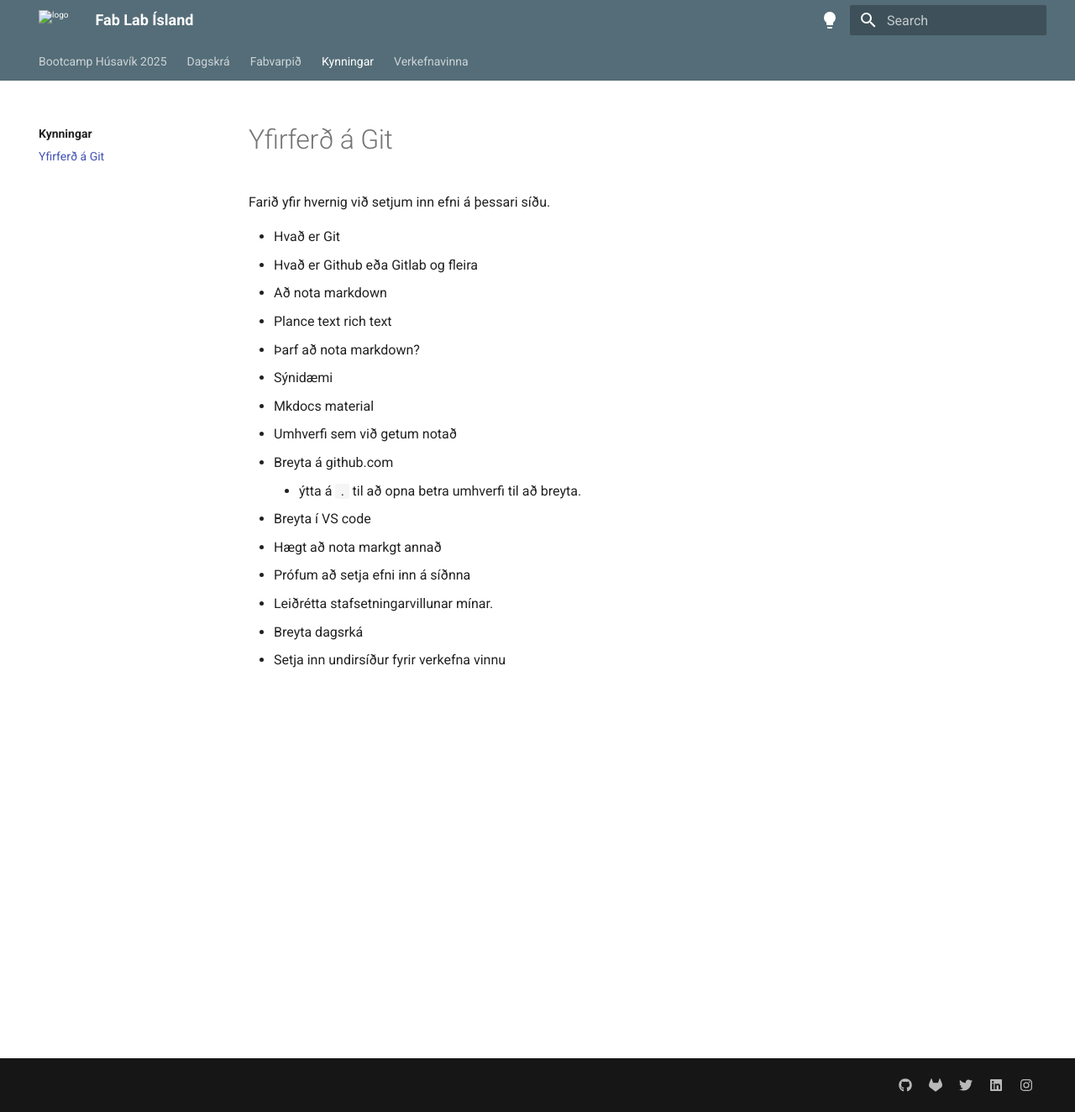
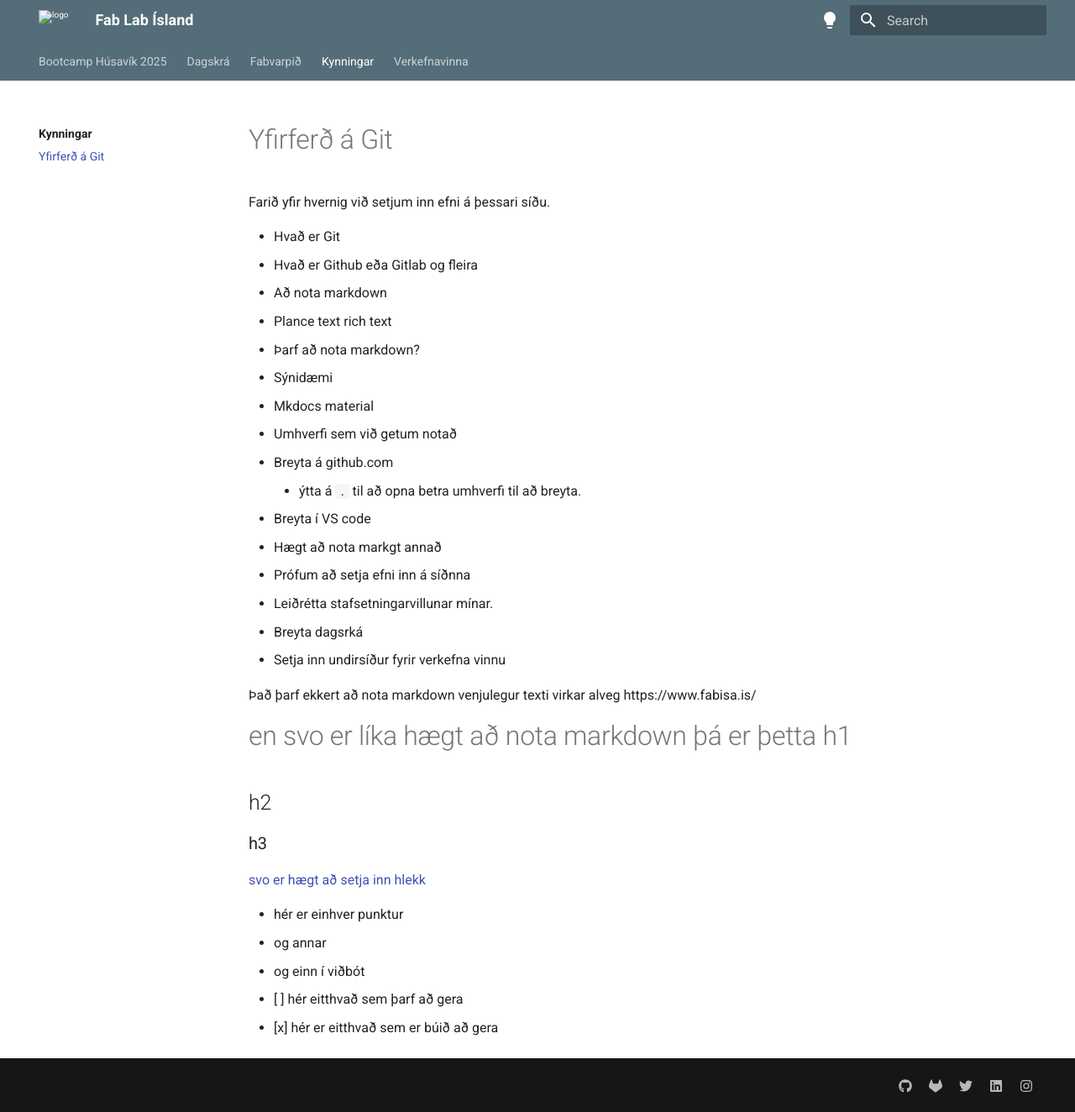
Before and after one commit to Fab-Lab-Island/fli-bootcamp-2025, an MkDocs documentation site: the page built from docs/kynningar/git-yfirferð.md, in a window 1280 px wide and 1324 px high. Shown: the whole window at 84% size. Built offline with MkDocs 1.6.1 and Material for MkDocs 9.7.7, drawn with Linux system fonts in a browser that asks for light colours.

Commit message:
breytingar á git yfirferð

```diff
--- a/docs/kynningar/git-yfirferð.md
+++ b/docs/kynningar/git-yfirferð.md
@@ -19,3 +19,17 @@ Farið yfir hvernig við setjum inn efni á þessari síðu.
   - Leiðrétta stafsetningarvillunar mínar.
   - Breyta dagsrká
   - Setja inn undirsíður fyrir verkefna vinnu
+
+Það þarf ekkert að nota markdown venjulegur texti virkar alveg https://www.fabisa.is/
+
+# en svo er líka hægt að nota markdown þá er þetta h1
+## h2
+### h3
+[svo er hægt að setja inn hlekk](https://www.fabisa.is/)
+
+- hér er einhver punktur
+- og annar
+- og einn í viðbót
+
+- [ ] hér eitthvað sem þarf að gera
+- [x] hér er eitthvað sem er búið að gera
```
